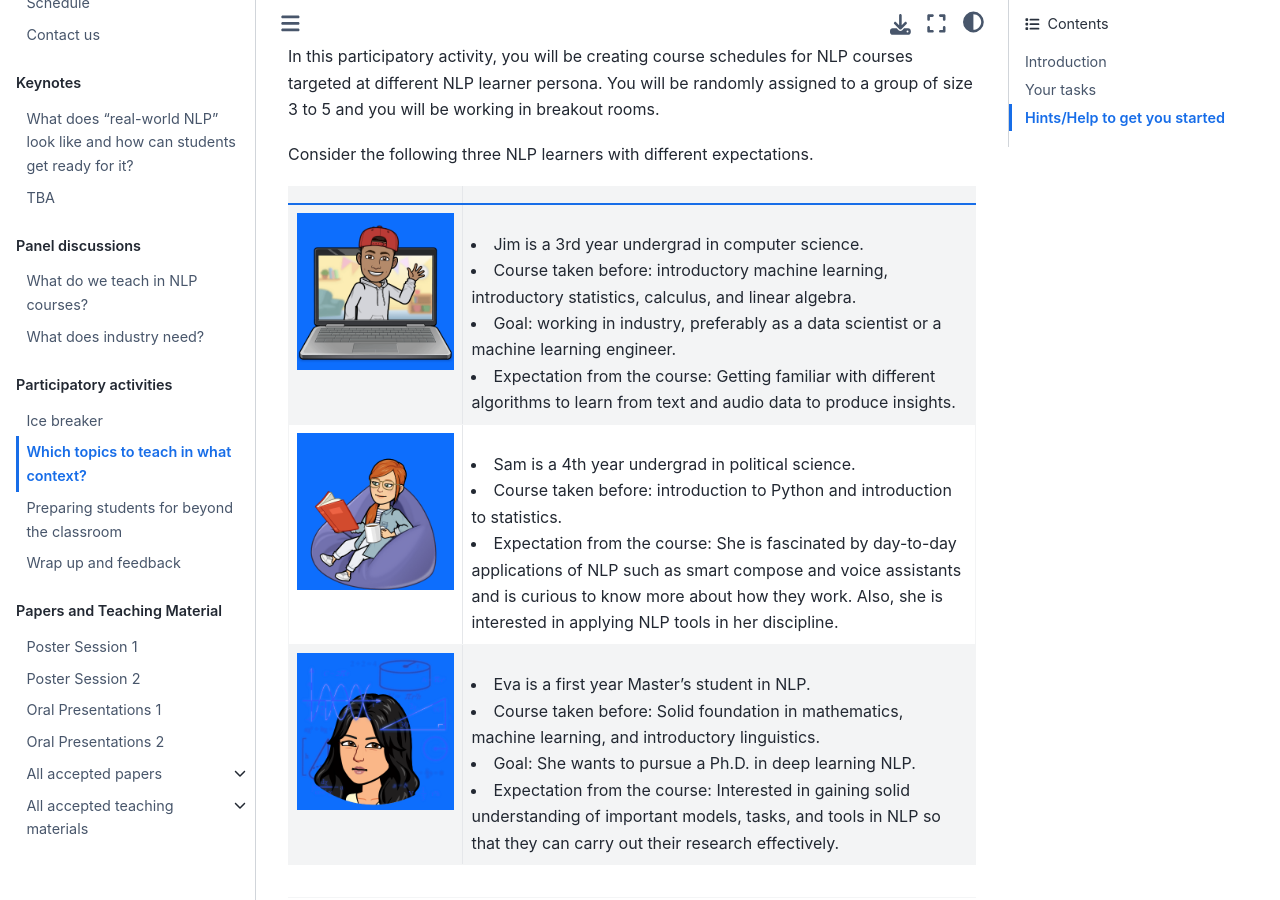
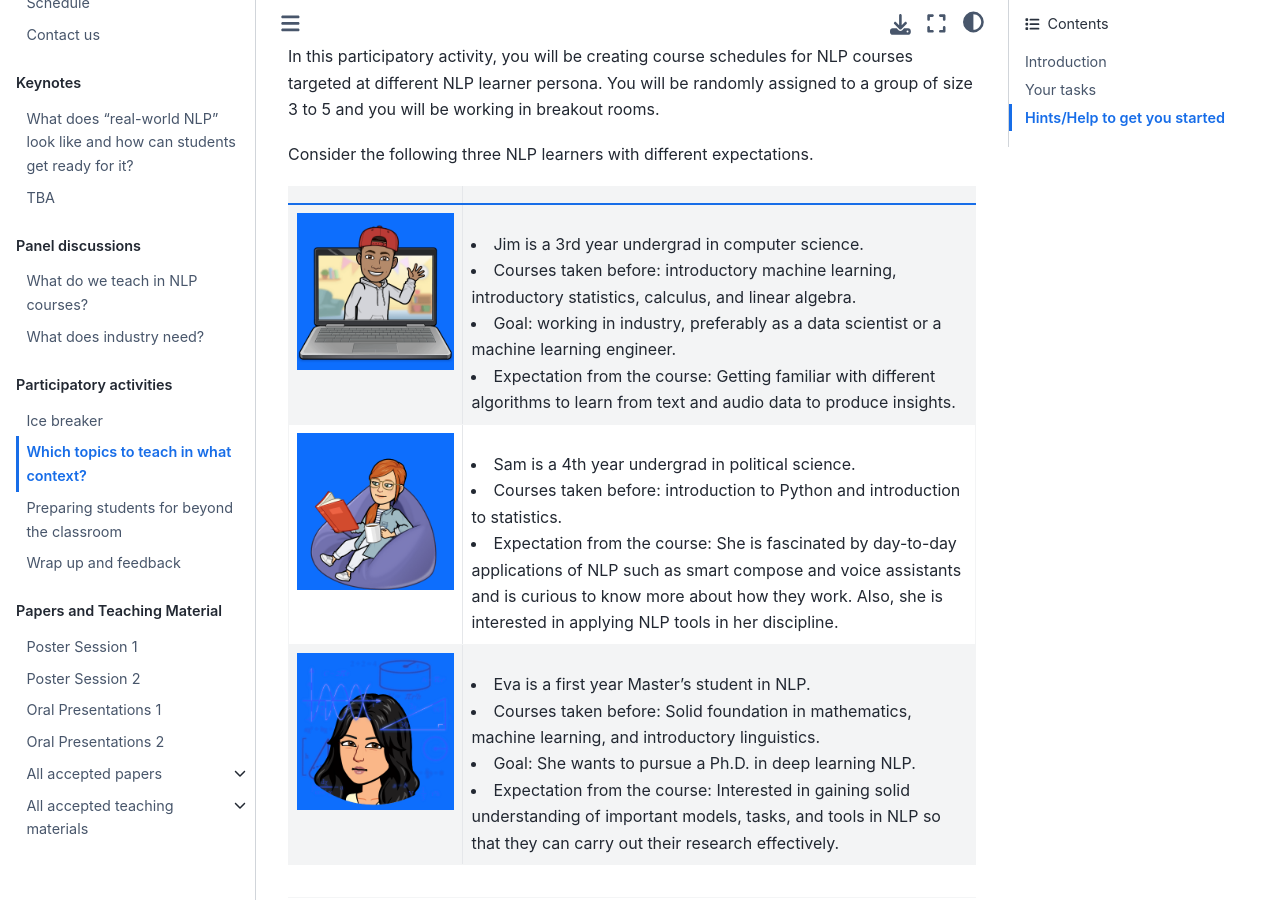
Before and after one commit to TeachingNLP/workshop-book, a Jupyter Book: the page built from activities/core-topics.md, in a window 1280 px wide and 900 px high, scrolled down 292 px. Built offline with Jupyter Book 1.0.4 settings and Sphinx 7.4.7 and the Sphinx Book theme 1.1.4, drawn with Linux system fonts in a browser that asks for light colours.

Commit message:
adding a draft

```diff
--- a/activities/core-topics.md
+++ b/activities/core-topics.md
@@ -10,9 +10,9 @@ Consider the following three NLP learners with different expectations.
 
 |               |                               |
 | :--------------------------------------- | :-----------------   |
-| <img src="../img/Jim.png" alt="Jim" class="bg-primary" width="700px"> | <li>Jim is a 3rd year undergrad in computer science.</li> <li>Course taken before: introductory machine learning, introductory statistics, calculus, and linear algebra.</li><li>Goal: working in industry, preferably as a data scientist or a machine learning engineer.</li><li>Expectation from the course: Getting familiar with different algorithms to learn from text and audio data to produce insights.</li>|
-| <img src="../img/Sam.png" alt="Sam" class="bg-primary" width="700px"> | <li>Sam is a 4th year undergrad in political science.</li><li>Course taken before: introduction to Python and introduction to statistics.</li><li>Expectation from the course: She is fascinated by day-to-day applications of NLP such as smart compose and voice assistants and is curious to know more about how they work. Also, she is interested in applying NLP tools in her discipline.</li>|
-| <img src="../img/Eva.png" alt="Eva" class="bg-primary" width="700px"> | <li>Eva is a first year Master's student in NLP.</li><li>Course taken before: Solid foundation in mathematics, machine learning, and introductory linguistics. </li><li>Goal: She wants to pursue a Ph.D. in deep learning NLP.</li><li>Expectation from the course: Interested in gaining solid understanding of important models, tasks, and tools in NLP so that they can carry out their research effectively.</li>|
+| <img src="../img/Jim.png" alt="Jim" class="bg-primary" width="700px"> | <li>Jim is a 3rd year undergrad in computer science.</li> <li>Courses taken before: introductory machine learning, introductory statistics, calculus, and linear algebra.</li><li>Goal: working in industry, preferably as a data scientist or a machine learning engineer.</li><li>Expectation from the course: Getting familiar with different algorithms to learn from text and audio data to produce insights.</li>|
+| <img src="../img/Sam.png" alt="Sam" class="bg-primary" width="700px"> | <li>Sam is a 4th year undergrad in political science.</li><li>Courses taken before: introduction to Python and introduction to statistics.</li><li>Expectation from the course: She is fascinated by day-to-day applications of NLP such as smart compose and voice assistants and is curious to know more about how they work. Also, she is interested in applying NLP tools in her discipline.</li>|
+| <img src="../img/Eva.png" alt="Eva" class="bg-primary" width="700px"> | <li>Eva is a first year Master's student in NLP.</li><li>Courses taken before: Solid foundation in mathematics, machine learning, and introductory linguistics. </li><li>Goal: She wants to pursue a Ph.D. in deep learning NLP.</li><li>Expectation from the course: Interested in gaining solid understanding of important models, tasks, and tools in NLP so that they can carry out their research effectively.</li>|
 
 <hr>
 
```
